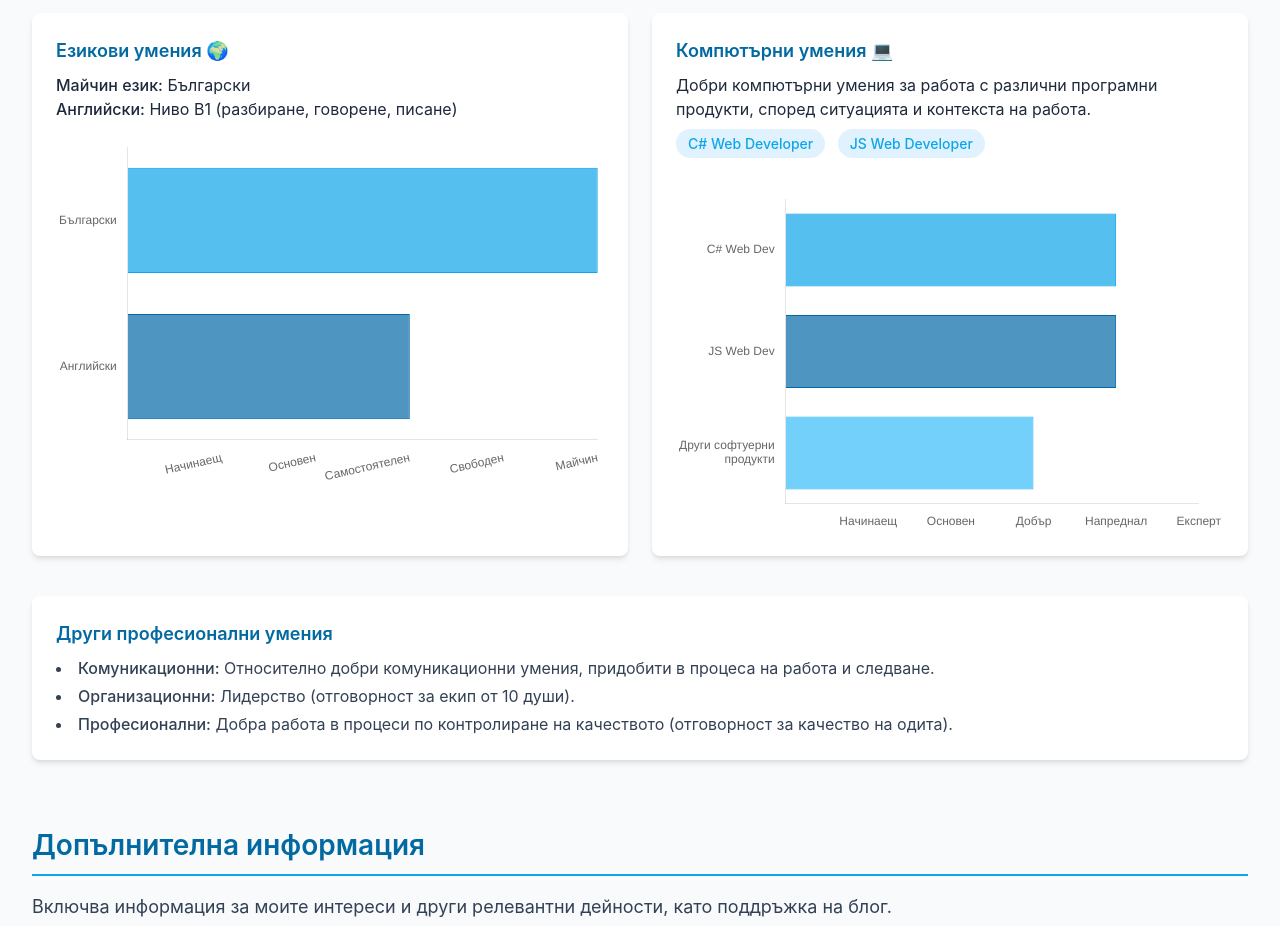
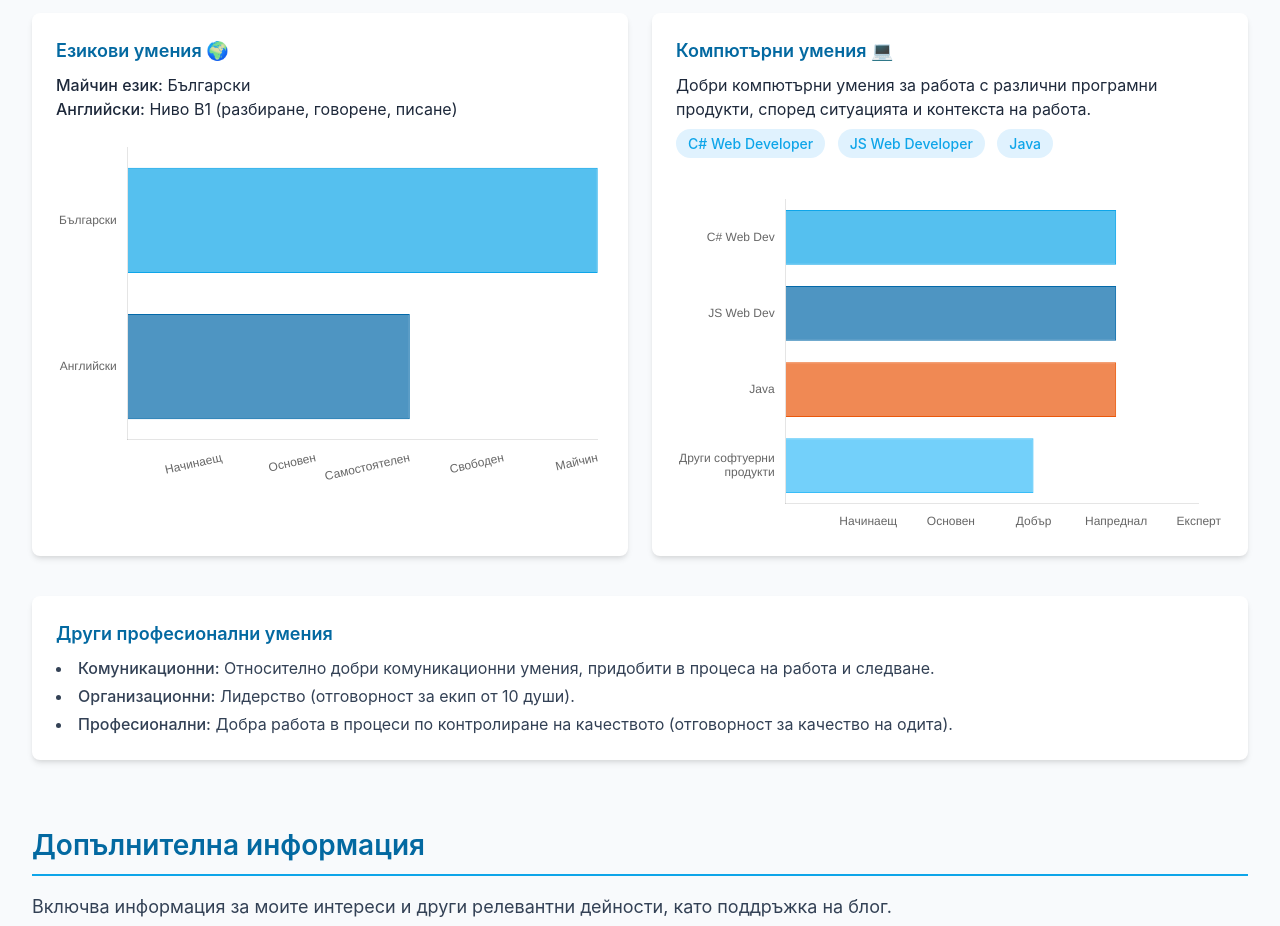
Before and after one commit to EmORz/demo-spa, a plain HTML site: page index.html in a window 1280 px wide. Shown: the part 2360-3286 px from the top of the page. Drawn offline with nearby package versions, Linux system fonts and the light colour scheme.

Commit message:
Update index.html

```diff
--- a/index.html
+++ b/index.html
@@ -374,6 +374,7 @@
             <div class="mt-2">
               <span class="tag">C# Web Developer</span>
               <span class="tag">JS Web Developer</span>
+              <span class="tag">Java</span>
             </div>
             <div class="chart-container mt-4">
               <canvas id="computerSkillsChart"></canvas>
@@ -638,18 +639,20 @@
       const computerSkillsChart = new Chart(computerSkillsCtx, {
           type: 'bar',
           data: {
-              labels: ['C# Web Dev', 'JS Web Dev', 'Други софтуерни продукти'],
+              labels: ['C# Web Dev', 'JS Web Dev', 'Java', 'Други софтуерни продукти'],
               datasets: [{
                   label: 'Ниво на владеене',
-                  data: [4, 4, 3], // Примерни стойности: 5 = Експерт, 4 = Напреднал, 3 = Добър, 2 = Основен, 1 = Начинаещ
+                  data: [4, 4, 4, 3], // Примерни стойности: 5 = Експерт, 4 = Напреднал, 3 = Добър, 2 = Основен, 1 = Начинаещ
                   backgroundColor: [
                       'rgba(14, 165, 233, 0.7)',
                       'rgba(3, 105, 169, 0.7)',
+                      'rgba(234, 88, 12, 0.7)',
                       'rgba(56, 189, 248, 0.7)' // Lighter sky blue
                   ],
                   borderColor: [
                       'rgba(14, 165, 233, 1)',
                       'rgba(3, 105, 169, 1)',
+                      'rgba(234, 88, 12, 1)',
                       'rgba(56, 189, 248, 1)'
                   ],
                   borderWidth: 1
```
